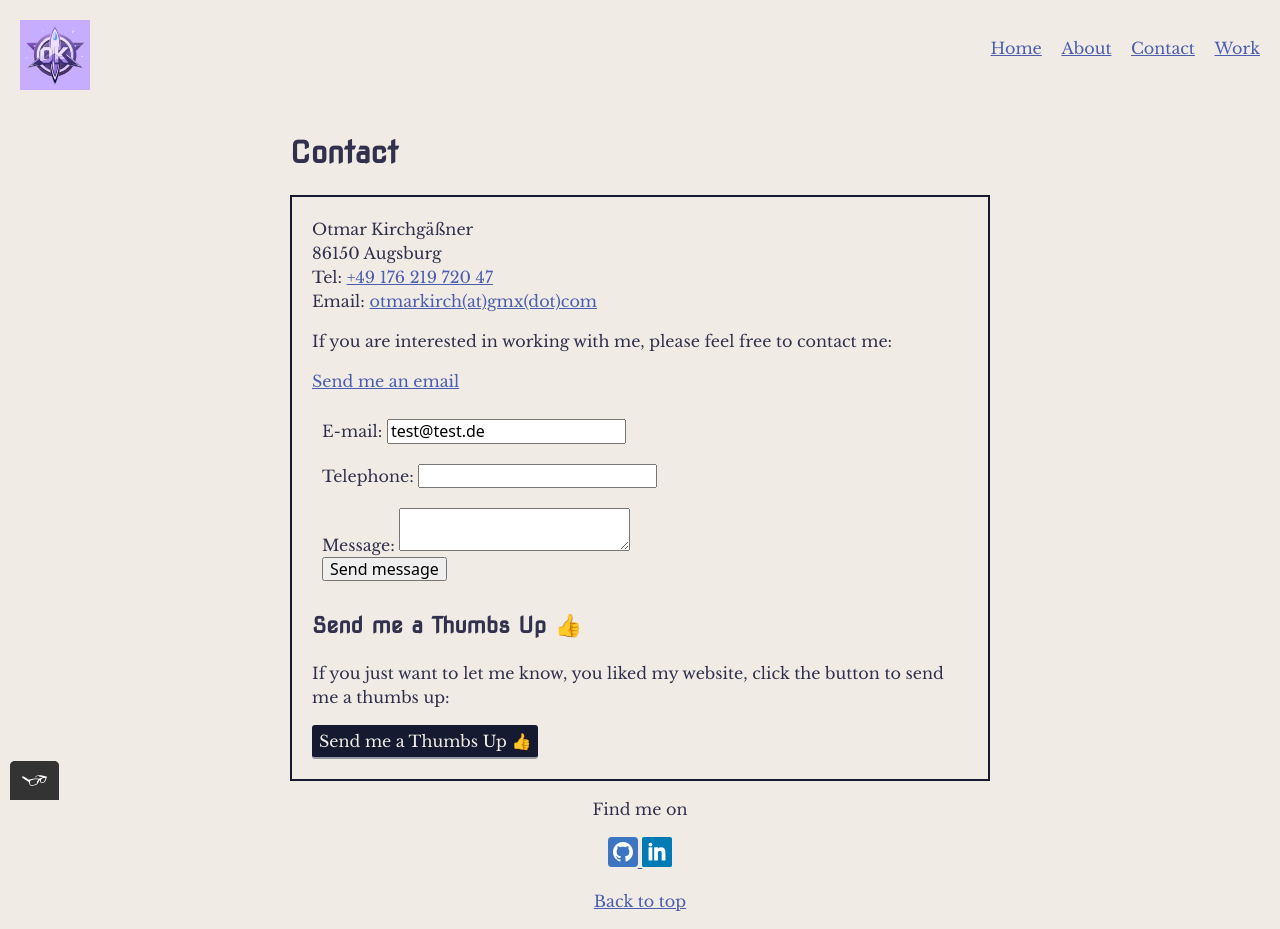
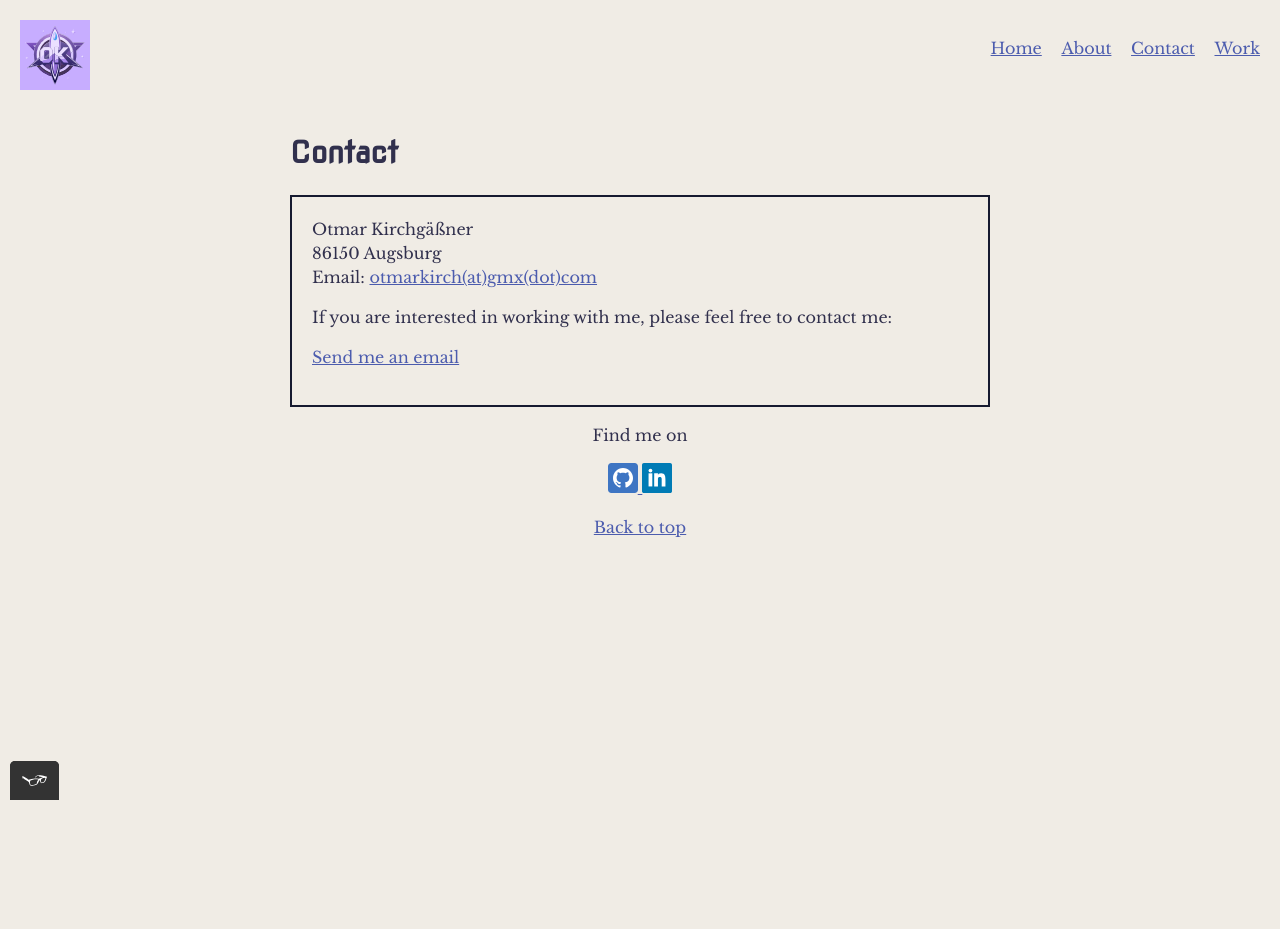
Before and after one commit to OtmarKirch/portfolio-website, a plain HTML site: page contact.html in a window 1280 px wide. After the commit the page ends 800 px from the top, so only its background shows below. Drawn offline with nearby package versions, Linux system fonts and the light colour scheme.

Commit message:
Update contact.html

```diff
--- a/contact.html
+++ b/contact.html
@@ -49,7 +49,6 @@
           <div>
             Otmar Kirchgäßner<br />
             86150 Augsburg<br />
-            Tel: <a href="tel:+4917621972047">+49 176 219 720 47</a><br />
             Email:
             <a href="mailto:otmarkirch@gmx.de">otmarkirch(at)gmx(dot)com</a>
           </div>
@@ -63,43 +62,6 @@
               >Send me an email</a
             >
           </p>
-          <form action="put" method="post" id="contact-form">
-            <div class="form">
-              <label class="standard-label" for="contact-email">E-mail: </label>
-              <input
-                type="email"
-                required
-                id="contact-email"
-                value="test@test.de"
-              />
-            </div>
-            <div class="form">
-              <label class="standard-label" for="contact-tel"
-                >Telephone:
-              </label>
-              <input
-                type="tel"
-                id="contact-tel"
-                pattern="[\+]\d{2}[\(]\d{2}[\)]\d{4}[\-]\d{4}"
-              />
-            </div>
-            <div class="form">
-            <label class="standard-label" for="contact-message"
-              >Message:
-            </label>
-            <textarea id="contact-message" required maxlength="240"></textarea>
-            <br />
-            <input type="submit" value="Send message" />
-            </div>
-          </form>
-          <div>
-            <h2>Send me a Thumbs Up 👍</h2>
-            <p>
-              If you just want to let me know, you liked my website, click the
-              button to send me a thumbs up:
-            </p>
-            <button type="button">Send me a Thumbs Up 👍</button>
-          </div>
         </div>
       </div>
     </main>
```
